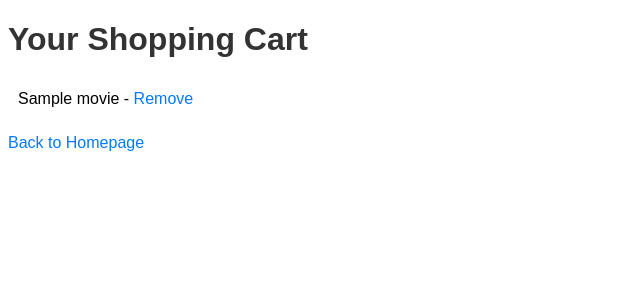
After one commit to KiwiOperator/CS2340-Project-1, a Django app: page /store/shopping_cart/ in a window 1280 px wide. The commit adds this page. Shown: the top 300 px of the page, without its empty margins (0-640 px from the left). Run offline with Django 5.2, Linux system fonts and the light colour scheme; a user stored in the database is signed in; tables that the repository leaves empty hold one stand-in row (values such as "Sample post").

Commit message:
Finished task
1. movie link to individual movie page, where user can add review and add to cart
2. when added to cart, a chekcbox will show
3. a button at the homepage that directs users to the shopping cart editing page

```diff
--- a/webapp/moviestore/models.py
+++ b/webapp/moviestore/models.py
@@ -1,5 +1,7 @@
 from django.db import models
 from django.contrib.auth.models import User
+from django.db.models import Model
+
 
 class Movie(models.Model):
     title = models.CharField(max_length = 200)
@@ -20,3 +22,7 @@ class Review(models.Model):
 
     def __str__(self):
         return f"{self.movie_title} - {self.user.username} ({self.rating}/5)"
+
+class ShoppingCart(models.Model):
+    user = models.OneToOneField(User, on_delete=models.CASCADE)
+    movies = models.ManyToManyField(Movie)
--- a/webapp/moviestore/urls.py
+++ b/webapp/moviestore/urls.py
@@ -2,7 +2,7 @@ from django.contrib.auth import views as auth_views
 from django.urls import path
 from .views import home, homepage, login_view, signup_view, success_view, create_review, edit_review, delete_review, index, \
     review_page, login_required_view  # Add review_page here
-
+from .import views
 urlpatterns = [
     path("", index, name="index"),
     path('home/', home, name="home"),
@@ -20,5 +20,10 @@ urlpatterns = [
     path('review/create/', create_review, name="create_review"),
     path('review/edit/<int:review_id>/', edit_review, name="edit_review"),
     path('review/delete/<int:review_id>/', delete_review, name="delete_review"),
-    path('loginrequired/', login_required_view, name="login_required")
+    path('loginrequired/', login_required_view, name="login_required"),
+    path('add_to_cart/<int:movie_id>/', views.add_to_cart, name='add_to_cart'),
+    path('movie/<int:movie_id>/', views.movie_detail, name='movie_detail'),\
+    path('shopping_cart/', views.shopping_cart, name='shopping_cart'),
+    path('remove_from_cart/<int:movie_id>/', views.remove_from_cart, name='remove_from_cart'),
+
 ]
--- a/webapp/moviestore/views.py
+++ b/webapp/moviestore/views.py
@@ -6,7 +6,7 @@ from .forms import CustomUserCreationForm  # Import the custom form
 from django.contrib import messages
 from django.contrib.auth import login, authenticate
 from django.shortcuts import render, get_object_or_404, redirect
-from .models import Review, Movie
+from .models import Review, Movie, ShoppingCart
 from .forms import ReviewForm
 from django.core.paginator import Paginator
 
@@ -118,3 +118,26 @@ def home(request):
     paginator = Paginator(movies, 10)
     page_obj = paginator.get_page(1)
     return render(request, 'moviestore/home.html', {'page_obj': page_obj})
+
+@login_required
+def add_to_cart(request, movie_id):
+    movie = get_object_or_404(Movie, id=movie_id)
+    cart, created = ShoppingCart.objects.get_or_create(user = request.user)
+    cart.movies.add(movie)
+    return redirect('homepage')
+
+def movie_detail(request, movie_id):
+    movie = get_object_or_404(Movie, id=movie_id)
+    return render(request, 'moviestore/movie_detail.html', {'movie': movie})
+
+@login_required
+def shopping_cart(request):
+    cart, created = ShoppingCart.objects.get_or_create(user=request.user)
+    return render(request, 'moviestore/shopping_cart.html', {'cart': cart})
+
+@login_required
+def remove_from_cart(request, movie_id):
+    movie = get_object_or_404(Movie, id=movie_id)
+    cart = ShoppingCart.objects.get(user=request.user)
+    cart.movies.remove(movie)
+    return redirect('shopping_cart')
--- a/webapp/templates/moviestore/movie_list.html
+++ b/webapp/templates/moviestore/movie_list.html
@@ -12,15 +12,17 @@
     <input type="text" name="q" placeholder="Enter the name of the movie you are looking for..." value="{{ query }}">
     <button type="submit">Search</button>
 </form>
+<a href="{% url 'shopping_cart' %}">
+    <button type="button">View Shopping Cart</button>
+</a>
 <ul>
     {% for movie in page_obj %}
         <li>
-                <h2>{{ movie.title }}</h2>
+            <h2><a href="{% url 'movie_detail' movie.id %}">{{ movie.title }}</a></h2>
             <p><strong>Genre:</strong> {{ movie.genre }}</p>
             <p><strong>Overview:</strong> {{ movie.overview }}</p>
             <p><strong>Release Date:</strong> {{ movie.release_date }}</p>
             <img src="{{ movie.image_url }}" alt="{{ movie.title }} poster">
-                <p><a href="{% url 'create_review' %}?movie_title={{ movie.title }}">Add Review</a></p>
         </li>
     {% endfor %}
 </ul>
--- /dev/null
+++ b/webapp/templates/moviestore/shopping_cart.html
@@ -0,0 +1,17 @@
+<!DOCTYPE html>
+<html>
+<head>
+    <title>Your Shopping Cart</title>
+    {% load static %}
+    <link rel="stylesheet" type="text/css" href="{% static 'moviestore/style.css' %}">
+</head>
+<body>
+    <h1>Your Shopping Cart</h1>
+    <ul>
+        {% for movie in cart.movies.all %}
+            <li>{{ movie.title }} - <a href="{% url 'remove_from_cart' movie.id %}">Remove</a></li>
+        {% endfor %}
+    </ul>
+    <a href="{% url 'homepage' %}">Back to Homepage</a>
+</body>
+</html>
```
Also changed, not shown: webapp/moviestore/admin.py (+11 -1 lines), webapp/templates/moviestore/movie_detail.html (added, +24 -0 lines), webapp/moviestore/migrations/0003_shoppingcart.py (added), webapp/moviestore/static/moviestore/in_cart_icon.png (added), 3 other files. Lines whose indentation alone changed are shown as unchanged.
